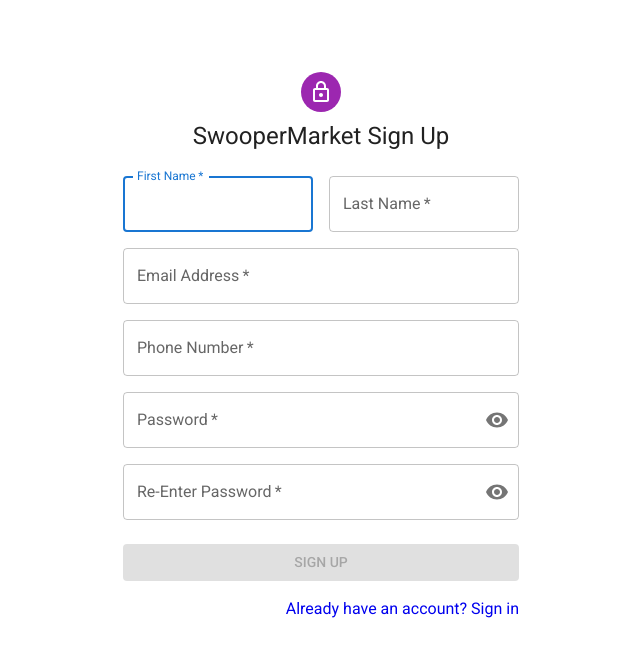
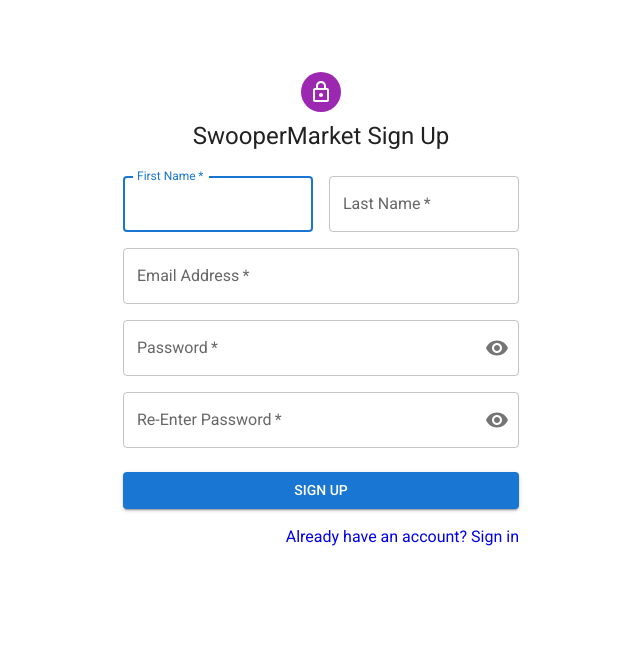
Before and after one commit to selmahassan/DebugDemon---CS370, a Next.js app in the folder swoopermarket-v2/: page /signup in a window 1280 px wide. Shown: the top 656 px of the page, without its empty margins (319-959 px from the left). Built offline with nearby package versions, Linux system fonts and the light colour scheme.

Commit message:
Update page.tsx

```diff
--- a/swoopermarket-v2/src/app/(login)/signup/page.tsx
+++ b/swoopermarket-v2/src/app/(login)/signup/page.tsx
@@ -20,17 +20,16 @@ import IconButton from '@mui/material/IconButton';
 import { Visibility, VisibilityOff } from '@mui/icons-material';
 import FormHelperText from '@mui/material/FormHelperText';
 import StickyAlert from '@/components/StickyAlert';
+import { useRouter } from 'next/navigation'
 
 interface NewUserForm {
     email: string;
-    phoneNumber: string;
     password: string;
     rePassword: string;
 }
 
 interface errors {
     email: string;
-    phoneNumber: string;
     rePassword: string;
 }
 
@@ -39,32 +38,22 @@ export default function SignUp() {
     const [showRePassword, setShowRePassword] = React.useState(false); //
     const [newUserForm, setNewUserForm] = React.useState<NewUserForm>({
         email: "",
-        phoneNumber: "",
         password: "",
         rePassword: "",
     })
     const [errors, setErrors] = React.useState<errors>({
         email: "",
-        phoneNumber: "",
         rePassword: "",
     })
+    const router = useRouter()
 
     const onChangeEmail = (e: { target: { value: string; }; }) => {
         if (!e.target.value.match(".+@emory\.edu")) {
-            setErrors({...errors, email: 'Email must end in "@emory.edu"'})
+            setErrors({...errors, email: 'email must end in "@emory.edu"'})
         } else {
             setErrors({...errors, email: ''})
         }
         setNewUserForm({...newUserForm, email: e.target.value});
-    };
-
-    const onChangePhoneNumber = (e: { target: { value: string; }; }) => {
-        if (!e.target.value.match(/^(?:(?:\+?1\s*(?:[.-]\s*)?)?(?:(\s*([2-9]1[02-9]|[2-9][02-8]1|[2-9][02-8][02-9])\s*)|([2-9]1[02-9]|[2-9][02-8]1|[2-9][02-8][02-9]))\s*(?:[.-]\s*)?)([2-9]1[02-9]|[2-9][02-9]1|[2-9][02-9]{2})\s*(?:[.-]\s*)?([0-9]{4})$/)) {
-            setErrors({...errors, phoneNumber: 'Phone number must be valid'})
-        } else {
-            setErrors({...errors, phoneNumber: ''})
-        }
-        setNewUserForm({...newUserForm, phoneNumber: e.target.value});
     };
 
     const handleClickShowPassword = () => setShowPassword((show) => !show);
@@ -93,7 +82,7 @@ export default function SignUp() {
     const [openSuccess, setOpenSuccess] = useState(false);
     const [openError, setOpenError] = useState(false);
 
-    const handleSubmit = (event: React.FormEvent<HTMLFormElement>) => {
+    const handleSubmit = async (event: React.FormEvent<HTMLFormElement>) => {
         event.preventDefault();
         const data = new FormData(event.currentTarget);
 
@@ -103,13 +92,13 @@ export default function SignUp() {
             firstName: data.get('firstName') as string,
             lastName: data.get('lastName') as string,
             email: data.get('email') as string,
-            phoneNumber: data.get('phoneNumber') as string,
             password: data.get('password') as string,
             bio: data.get('bio') as string,
         };
 
-        console.log(user);
-        fetch('../api/user', {
+        // console.log(user);
+        try {
+            const response = await fetch('../api/user', {
                 method: 'POST',
                 headers: {
                   'Content-Type': 'application/json'
@@ -117,9 +106,24 @@ export default function SignUp() {
                 body: JSON.stringify(user)
             });
 
+            // console.log(response)
+
+            if (response.status === 201) {
+                // console.log("gets success status")
+                setOpenSuccess(true);
+                router.push('/login');
+            } else {
+                setOpenError(false);
+            }
+
+        } catch(error) {
+            console.error(error);
+            setOpenError(false);
+        }
+
         // TODO: need to check if account already exists
-        setOpenSuccess(true);
-        setOpenError(false);
+        // setOpenSuccess(true);
+        // setOpenError(false);
 
         //TODO: show error if account already exists
         // setOpenSuccess(false);
@@ -127,17 +131,6 @@ export default function SignUp() {
 
     };
 
-    // Check if all fields are filled
-    const areAllFieldsFilled = () => {
-        return (
-            newUserForm.email &&
-            newUserForm.phoneNumber &&
-            newUserForm.password &&
-            newUserForm.rePassword
-        );
-    };
-
-  // @ts-ignore
   return (
     <Container component="main" maxWidth="xs">
         <CssBaseline />
@@ -201,24 +194,9 @@ export default function SignUp() {
                 />
                 </Grid>
                 <Grid item xs={12}>
-                <TextField
-                    required
-                    fullWidth
-                    id="phoneNumber"
-                    label="Phone Number"
-                    name="phoneNumber"
-                    autoComplete="tel"
-                    error={errors.phoneNumber !== ""}
-                    helperText={errors.phoneNumber}
-                    value={newUserForm.phoneNumber || ''}
-                    onChange={onChangePhoneNumber}
-                />
-                </Grid>
-                <Grid item xs={12}>
                 <FormControl required fullWidth variant="outlined">
                     <InputLabel htmlFor="password">Password</InputLabel>
                     <OutlinedInput
-                        required
                         id="password"
                         name="password"
                         type={showPassword ? 'text' : 'password'}
@@ -272,15 +250,25 @@ export default function SignUp() {
                 </FormControl>
                 </Grid>
             </Grid>
+            {(errors.rePassword || errors.email) ?
+                <Button
+                    // type="submit"
+                    disabled
+                    fullWidth
+                    variant="contained"
+                    sx={{ mt: 3, mb: 2 }}
+                >
+                    Sign Up
+                </Button> :
                 <Button
                     type="submit"
-                    disabled={!!errors.rePassword || !!errors.email || !areAllFieldsFilled()}
                     fullWidth
                     variant="contained"
                     sx={{ mt: 3, mb: 2 }}
                 >
                     Sign Up
                 </Button>
+            }
             <Grid container justifyContent="flex-end">
                 <Grid item>
                 <Link href="/login" style={{ textDecoration:"none" }}>
```
Lines whose indentation alone changed are shown as unchanged.
